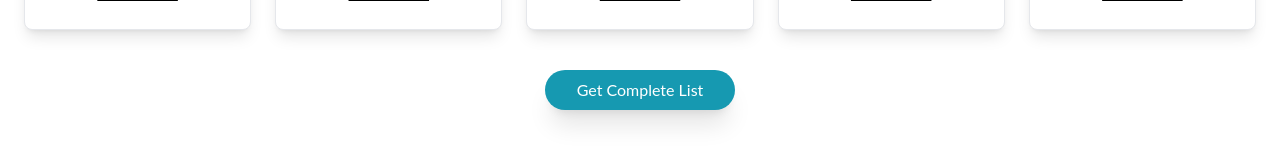
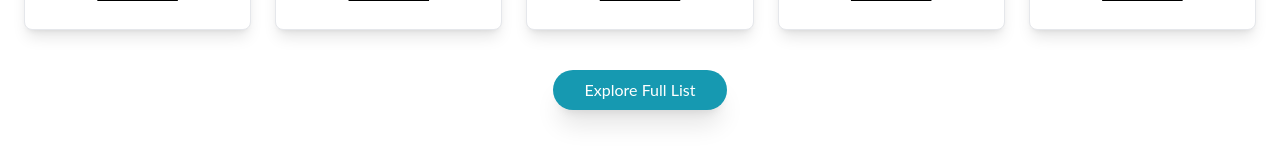
Before and after one commit to urvisha1217/Alpha, a React (Vite) app: page /UnlistedShares in a window 1280 px wide. Shown: the part 3320-3480 px from the top of the page. Built offline with nearby package versions, Linux system fonts and the light colour scheme.

Commit message:
Whatsapp Redirect

```diff
--- a/src/components/AboutUs.jsx
+++ b/src/components/AboutUs.jsx
@@ -357,7 +357,12 @@ const AboutUs = () => {
         </p>
         <button
           className="mt-4 sm:mt-0 sm:ml-10 bg-white text-black  w-full sm:w-64 md:w-80 py-3 sm:py-4 rounded-full font-bold text-base sm:text-lg hover:shadow-2xl transition "
-          onClick={() => navigate("/ContactUs")}
+          onClick={() =>
+            window.open(
+              "https://wa.me/+916356560080?text=I+am+interested+in+Pre-IPO+Shares",
+              "_blank"
+            )
+          }
         >
           Get in touch
         </button>
--- a/src/components/UnlistedShares.jsx
+++ b/src/components/UnlistedShares.jsx
@@ -443,7 +443,7 @@ const UnlistedShares = () => {
           "_blank"
         )}
       >
-        Get Complete List
+        Explore Full List
       </button>
     </div>
   );
```
